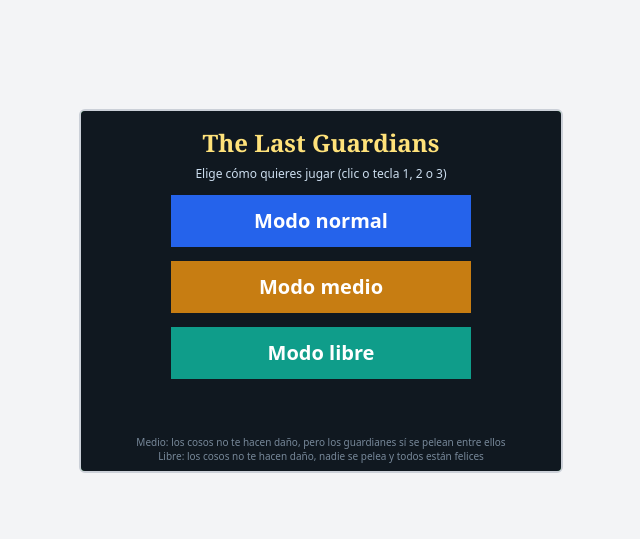
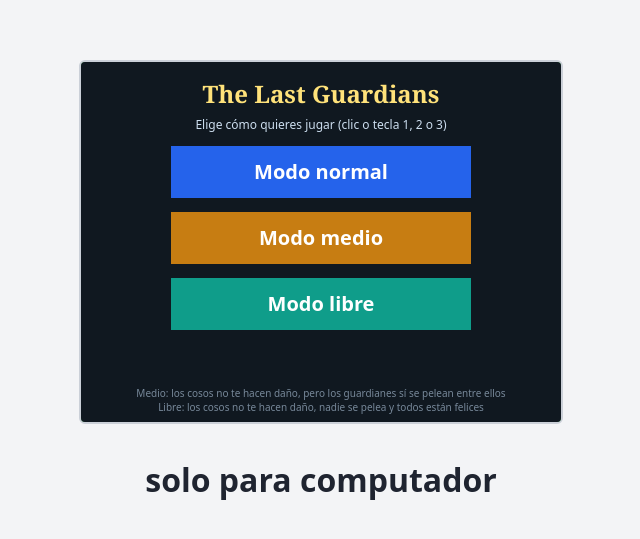
Before and after one commit to gamatro/The-Last-Guardians., a plain HTML site: page index.html in a window 1280 px wide. Shown: the part 109-648 px from the top of the page, without its empty margins (319-959 px from the left). Drawn offline with Linux system fonts and the light colour scheme.

Commit message:
Update index.html

```diff
--- a/index.html
+++ b/index.html
@@ -54,6 +54,8 @@
 </head>
 <body>
   <canvas id="c" width="480" height="360"></canvas>
+
+<h1>solo para computador</h1>
 
 <script>
   const canvas = document.getElementById("c");
```
